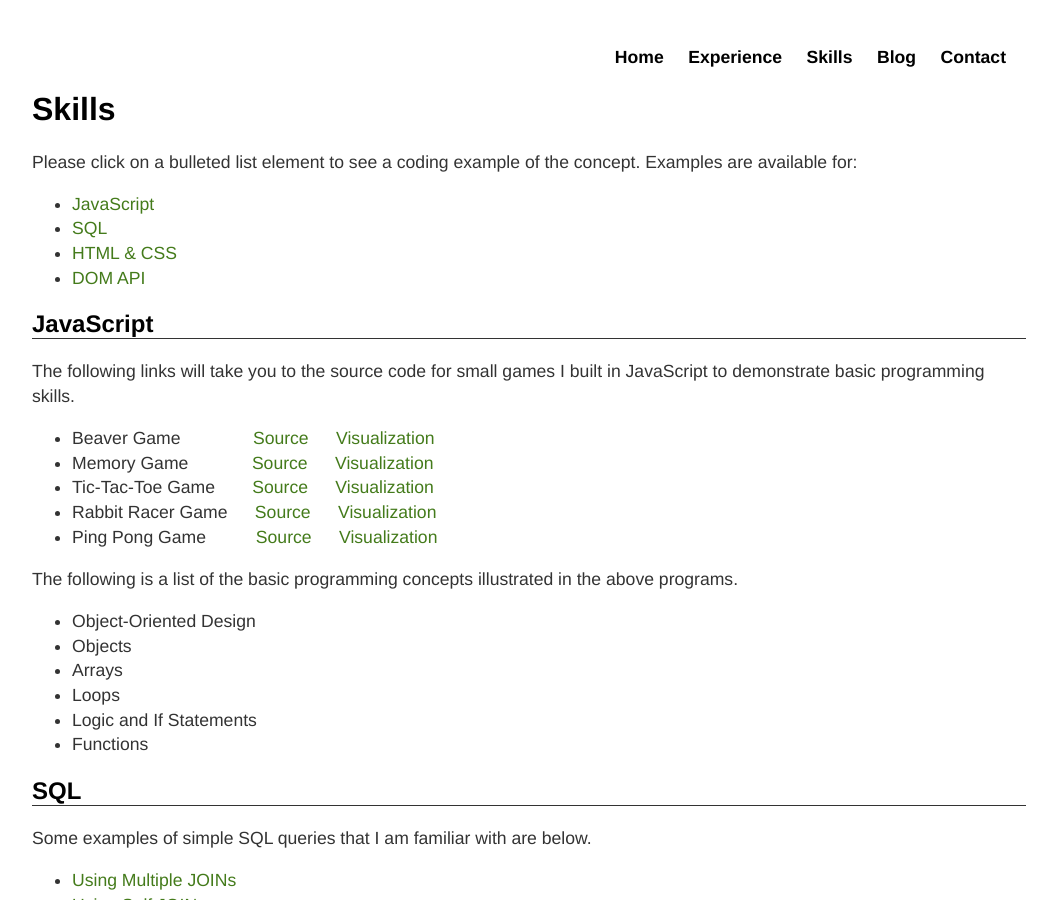
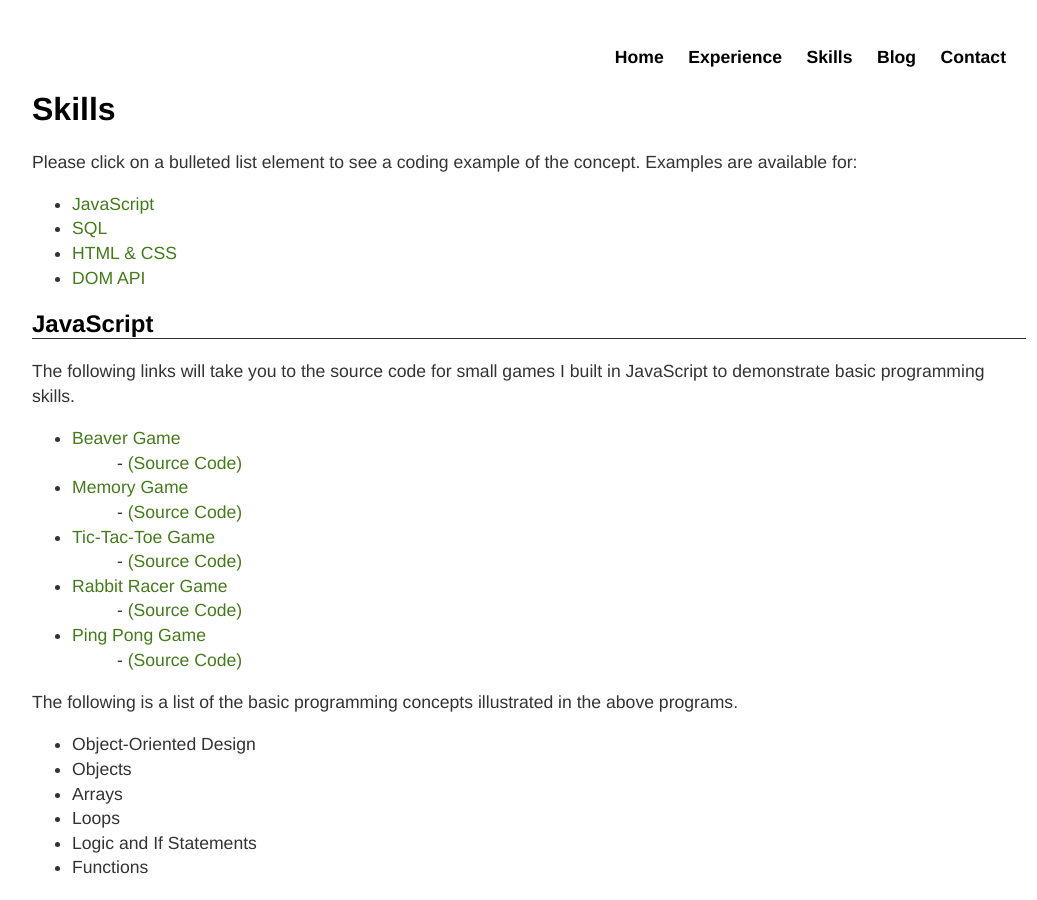
Before and after one commit to ercreager/ercreager.github.io, a Jekyll site: the page built from skills/index.html, in a window 1280 px wide and 900 px high. Shown: the whole window, without its empty margins (111-1148 px from the left). Built offline with Jekyll 4.4.1, drawn with Linux system fonts in a browser that asks for light colours.

Commit message:
Reformatted game links

```diff
--- a/skills/index.html
+++ b/skills/index.html
@@ -15,21 +15,26 @@ title: Skills
 	<h2 id="skills-js">JavaScript</h2>
 		<p>The following links will take you to the source code for small games I built in JavaScript to demonstrate basic programming skills.
 			<ul>
-			<li>Beaver Game &emsp; &emsp; &emsp;
-				<a href="https://github.com/ercreager/courses/blob/master/javascript/beaver-game/beaver-game.js" target="_blank">Source</a> &emsp;
-				<a href="beaver-game/beaver-game.html" target="_blank">Visualization</a></li>
-			<li>Memory Game &emsp; &emsp; &ensp;
-				<a href="https://github.com/ercreager/courses/blob/master/javascript/memory-game/memory-game.js" target="_blank">Source</a> &emsp;
-				<a href="memory-game/memory-game.html" target="_blank">Visualization</a></li>
-			<li>Tic-Tac-Toe Game &emsp; &nbsp;
-				<a href="https://github.com/ercreager/courses/blob/master/javascript/tic-tac-toe-game/tic-tac-toe.js" target="_blank">Source</a> &emsp;
-				<a href="tic-tac-toe-game/tic-tac-toe.html" target="_blank">Visualization</a></li>
-			<li>Rabbit Racer Game &emsp;
-				<a href="https://github.com/ercreager/courses/blob/master/javascript/rabbit-racer-game/rabbit-racer.js" target="_blank">Source</a> &emsp;
-				<a href="rabbit-racer-game/rabbit-racer.html" target="_blank">Visualization</a></li>
-			<li>Ping Pong Game &emsp; &emsp;
-				<a href="https://github.com/ercreager/courses/blob/master/javascript/ping-pong-game/ping-pong.js" target="_blank">Source</a> &emsp;
-				<a href="ping-pong-game/ping-pong.html" target="_blank">Visualization</a></li>
+			<li><a href="beaver-game/beaver-game.html" target="_blank">Beaver Game</a>
+				<br> &emsp; &emsp; -
+				<a href="https://github.com/ercreager/courses/blob/master/javascript/beaver-game/beaver-game.js" target="_blank">(Source Code)</a>
+			</li>
+			<li><a href="memory-game/memory-game.html" target="_blank">Memory Game</a>
+				<br> &emsp; &emsp; -
+				<a href="https://github.com/ercreager/courses/blob/master/javascript/memory-game/memory-game.js" target="_blank">(Source Code)</a>
+				</li>
+			<li><a href="tic-tac-toe-game/tic-tac-toe.html" target="_blank">Tic-Tac-Toe Game</a>
+				<br> &emsp; &emsp; -
+				<a href="https://github.com/ercreager/courses/blob/master/javascript/tic-tac-toe-game/tic-tac-toe.js" target="_blank">(Source Code)</a>
+				</li>
+			<li><a href="rabbit-racer-game/rabbit-racer.html" target="_blank">Rabbit Racer Game</a>
+				<br> &emsp; &emsp; -
+				<a href="https://github.com/ercreager/courses/blob/master/javascript/rabbit-racer-game/rabbit-racer.js" target="_blank">(Source Code)</a>
+				</li>
+			<li><a href="ping-pong-game/ping-pong.html" target="_blank">Ping Pong Game</a>
+				<br> &emsp; &emsp; -
+				<a href="https://github.com/ercreager/courses/blob/master/javascript/ping-pong-game/ping-pong.js" target="_blank">(Source Code)</a>
+				</li>
 		</ul></p>
 		<p>The following is a list of the basic programming concepts illustrated in the above programs.<ul>
 			<li>Object-Oriented Design</li>
```
